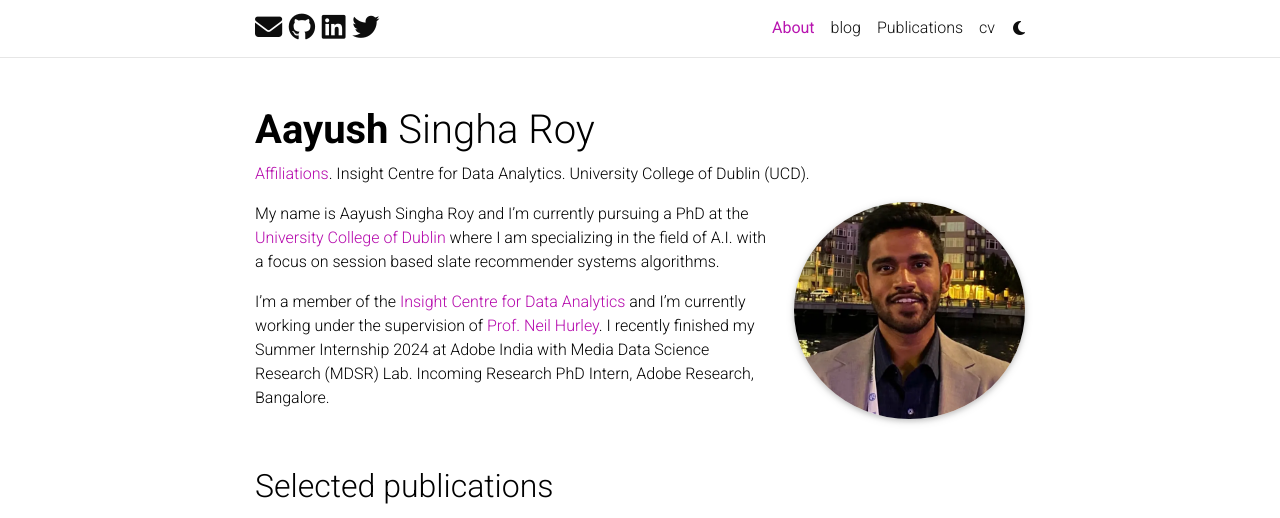
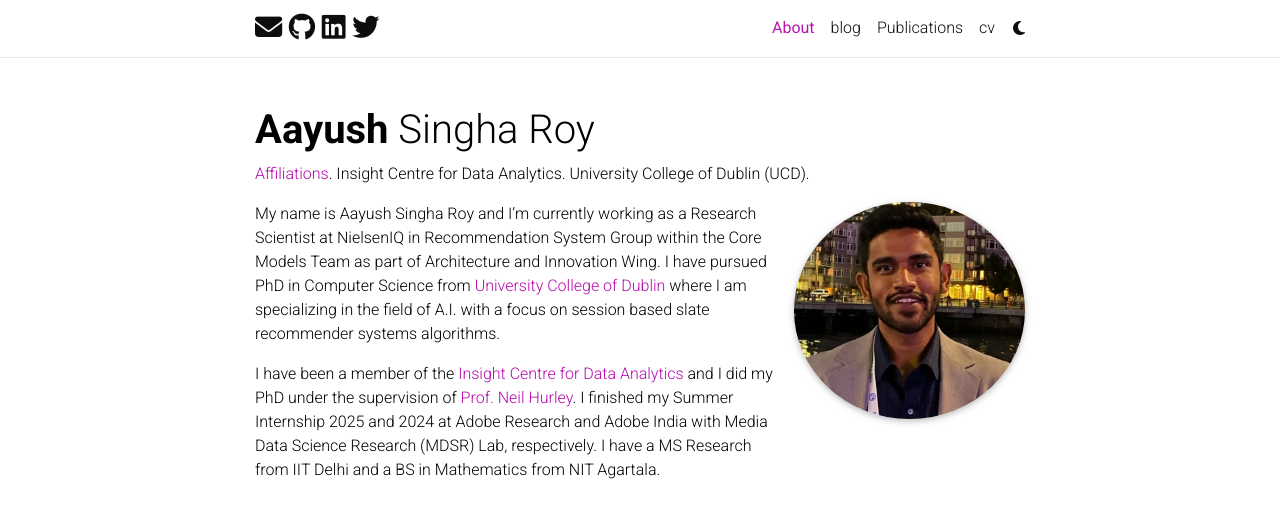
Before and after one commit to Asr419/Asr419.github.io, a Jekyll site: the page built from _pages/about.md, in a window 1280 px wide, cut to the strip 0-518 px from the top of the page. Built offline with Jekyll 4.4.1, drawn with Linux system fonts in a browser that asks for light colours; full-size pictures stand in for the smaller copies a plugin makes; comment, search, counter and statistics services are not loaded; a style sheet for code colours, icons or effects is not loaded.

Commit message:
current changes

```diff
--- a/_pages/about.md
+++ b/_pages/about.md
@@ -20,6 +20,6 @@ social: true  # includes social icons at the bottom of the page
 ---
 
 
-My name is Aayush Singha Roy and I'm currently pursuing a PhD at the [University College of Dublin](https://www.ucd.ie/) where I am specializing in the field of A.I. with a focus on session based slate recommender systems algorithms.
+My name is Aayush Singha Roy and I'm currently working as a Research Scientist at NielsenIQ in Recommendation System Group within the Core Models Team as part of Architecture and Innovation Wing. I have pursued PhD in Computer Science from [University College of Dublin](https://www.ucd.ie/) where I am specializing in the field of A.I. with a focus on session based slate recommender systems algorithms.
 
-I'm a member of the [Insight Centre for Data Analytics](https://www.insight-centre.org/) and I'm currently working under the supervision of  [Prof. Neil Hurley](https://scholar.google.com/citations?user=Xy75cgsW65QC&hl=en&oi=ao). I recently finished my Summer Internship 2024 at Adobe India with Media Data Science Research (MDSR) Lab. Incoming Research PhD Intern, Adobe Research, Bangalore.
+I have been a member of the [Insight Centre for Data Analytics](https://www.insight-centre.org/) and I did my PhD under the supervision of  [Prof. Neil Hurley](https://scholar.google.com/citations?user=Xy75cgsW65QC&hl=en&oi=ao). I finished my Summer Internship 2025 and 2024 at Adobe Research and Adobe India with Media Data Science Research (MDSR) Lab, respectively. I have a MS Research from IIT Delhi and a BS in Mathematics from NIT Agartala.
```
Also changed, not shown: _pages/cv.md (+1 -1 lines), 1 other file.
